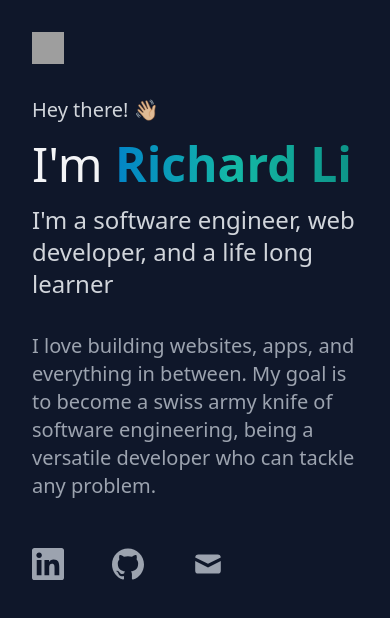
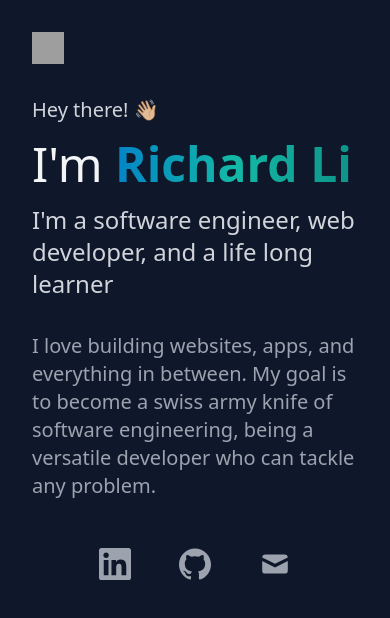
Before and after one commit to clsscrch/personal-site, an Astro site: page / in a window 390 px wide. Built offline with nearby package versions, Linux system fonts and the light colour scheme; Astro itself is replaced by a stand-in of ours; grey boxes are pictures that could not be loaded.

Commit message:
Icon fix

```diff
--- a/src/components/IconList.tsx
+++ b/src/components/IconList.tsx
@@ -12,7 +12,7 @@ const IconList = () => {
         {
             icon: <SiLinkedin size={"2em"} />,
             url: 'https://linkedin.com',
-            hoverText: 'Connect with me on LinkedIn!'
+            hoverText: 'Connect on LinkedIn!'
         },
         {
             icon: <SiGithub size={"2em"} />,
--- a/src/pages/index.astro
+++ b/src/pages/index.astro
@@ -22,7 +22,7 @@ import IconList from  '../components/IconList.jsx';
 				being a versatile developer who can tackle any problem.
 			</h4>
 
-			<div class="py-8">
+			<div class="py-8 w-full flex justify-center md:justify-normal">
 				<IconList />
 			</div>
 
```
